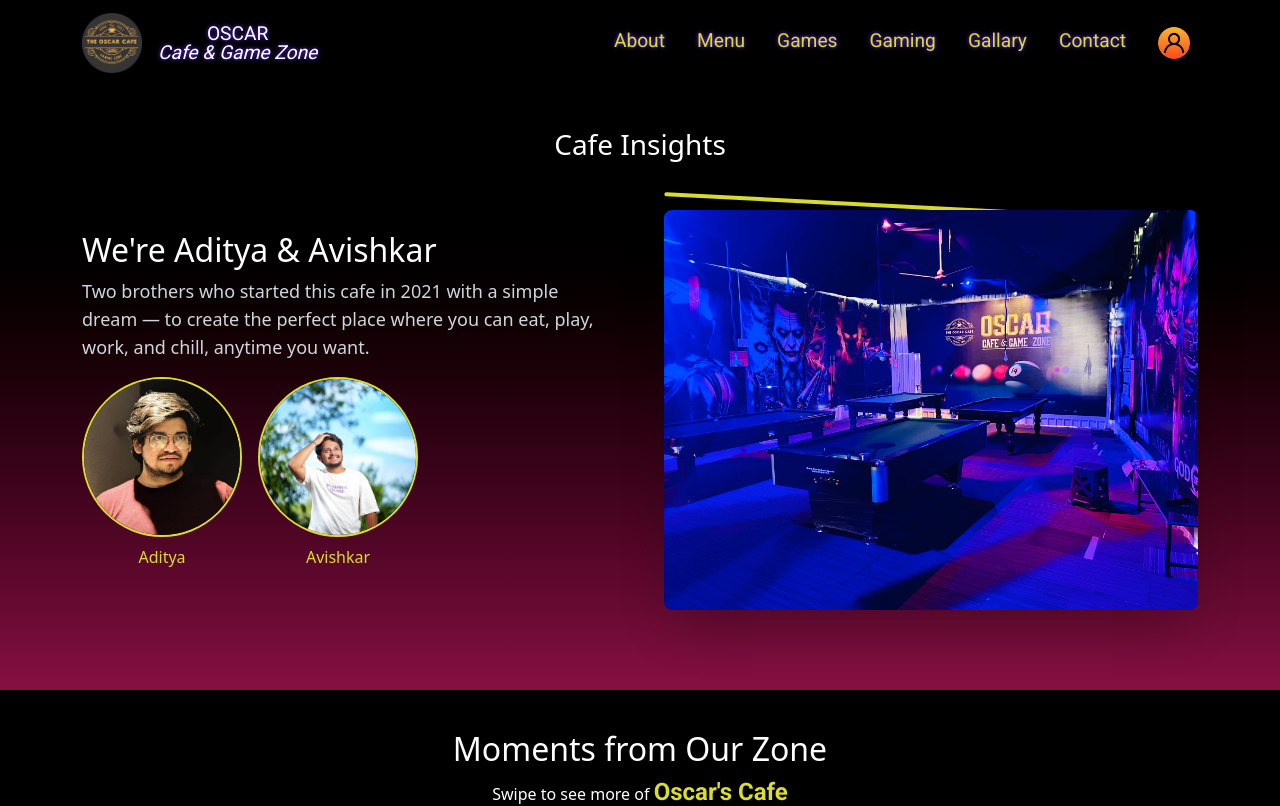
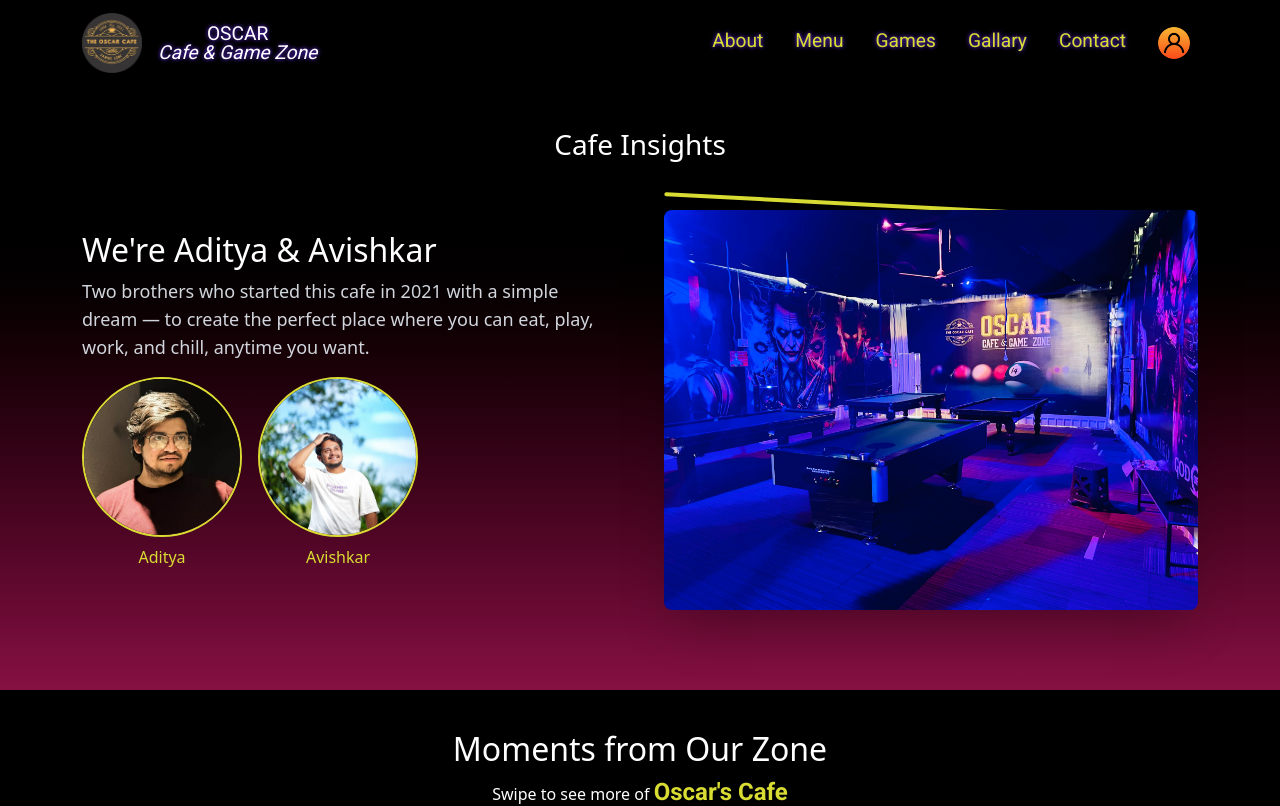
Before and after one commit to 28Avantika/OscarWebsite, a React (Vite) app in the folder 02-project/client/: page /insights in a window 1280 px wide. Shown: the top 806 px of the page. Built offline with nearby package versions, Linux system fonts and the light colour scheme; no server answers.

Commit message:
Update Nav.tsx

```diff
--- a/02-project/client/src/Components/Nav.tsx
+++ b/02-project/client/src/Components/Nav.tsx
@@ -92,7 +92,6 @@ function NavBarComp() {
                         >
                             Games
                         </Nav.Link>
-                        <Nav.Link href="/games" className="neon-link">Gaming</Nav.Link>
                         <Nav.Link
                             onClick={() => {
                                 const section = document.getElementById("gallary-section");
```
